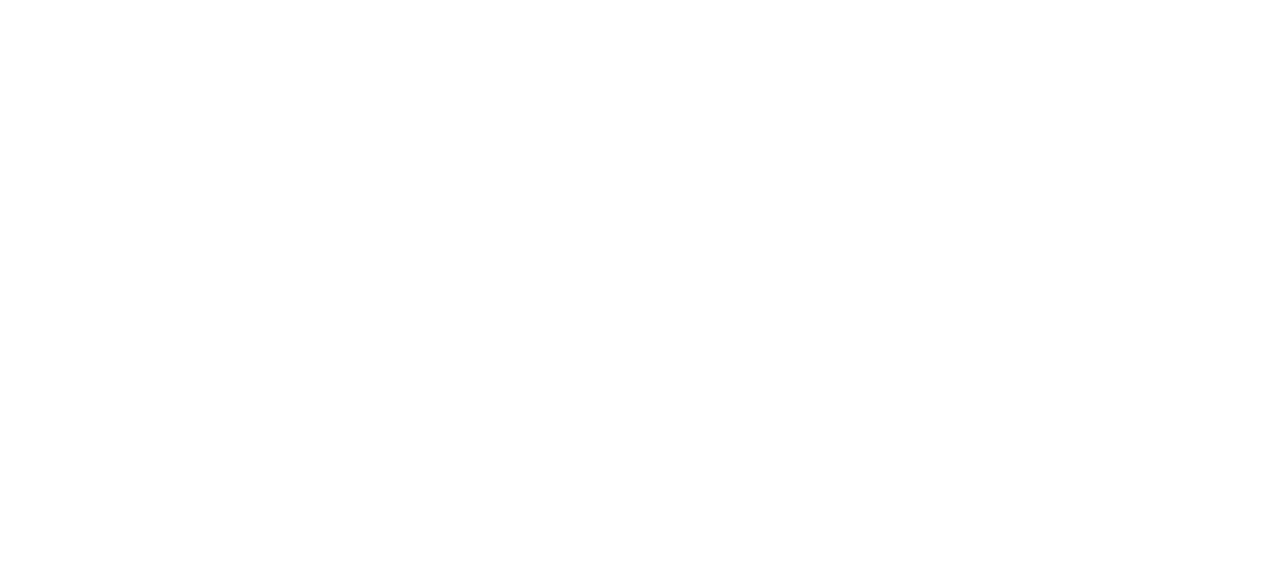
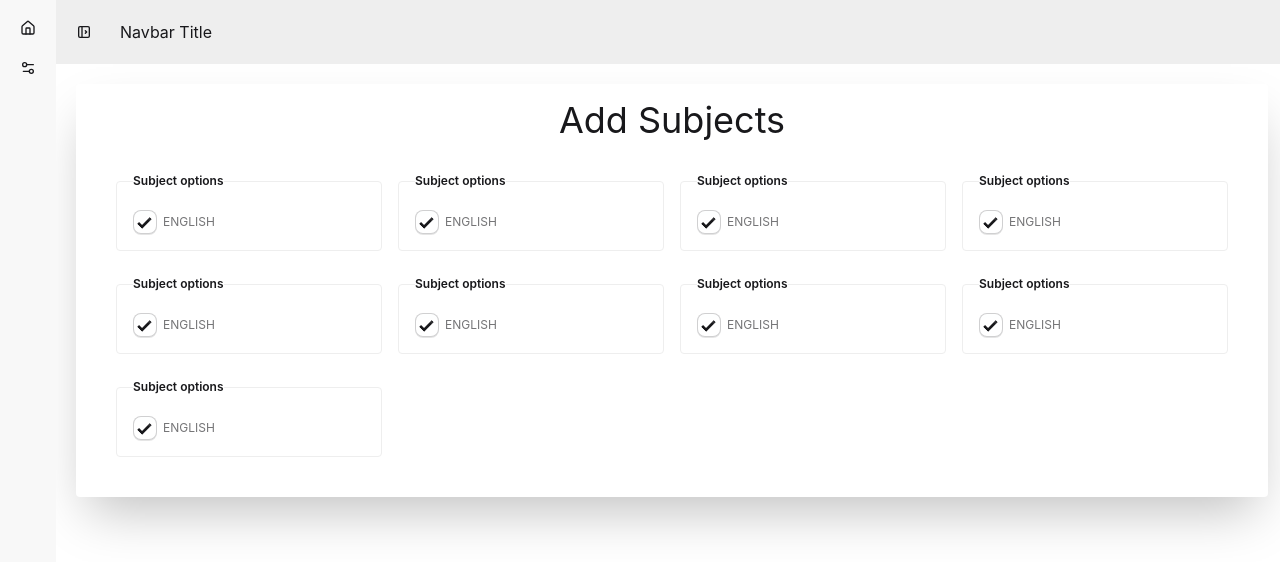
Before and after one commit to salararain/School-management-system, a React (Vite) app: page /addsubjects in a window 1280 px wide. Before the commit this address had no page. Shown: the top 562 px of the page. Built offline with nearby package versions, Linux system fonts and the light colour scheme.

Commit message:
add a page for subjects

```diff
--- a/src/App.jsx
+++ b/src/App.jsx
@@ -1,5 +1,5 @@
 import { Route, Routes } from "react-router-dom";
-import { AddNewStudent, Dashbord, Login , AddTeachers} from "./pages";
+import { AddNewStudent, Dashbord, Login , AddTeachers,AddSubjects} from "./pages";
 import Layout from "./components/layout"
 
 function App() {
@@ -13,6 +13,7 @@
           <Route path="/dashbord" element={<Dashbord/>}></Route>
           <Route path="/addnewstudent" element={<AddNewStudent/>}></Route>
           <Route path= "/addteachers" element={<AddTeachers/>}></Route>
+          <Route path= "/addsubjects" element={<AddSubjects/>}></Route>
           </Route>
         </Routes>
     </>
--- /dev/null
+++ b/src/pages/AddSubjects.jsx
@@ -0,0 +1,76 @@
+
+
+const AddSubjects = () => {
+    return (
+        <div className="w-[100%] h-[full]  shadow-2xl m-1 p-4 rounded">
+            <h1 className="text-center text-4xl">Add Subjects</h1>
+            <div className="grid grid-cols-4 m-4  max-[1200px]:grid-cols-3 max-[800px]:grid-cols-2 max-[450px]:grid-cols-1">
+                <fieldset className="fieldset bg-base-100 border-base-300 rounded-boxw-64 max-[850px]:w-52 max-[650px]:w-48 max-[450px]:w-full border rounded p-4  m-2">
+                    <legend className="fieldset-legend">Subject options</legend>
+                    <label className="label">
+                        <input type="checkbox" defaultChecked className="checkbox" />
+                        ENGLISH
+                    </label>
+                </fieldset>
+                <fieldset className="fieldset bg-base-100 border-base-300 rounded-boxw-64 max-[850px]:w-52 max-[650px]:w-48 max-[450px]:w-full border rounded p-4 m-2">
+                    <legend className="fieldset-legend">Subject options</legend>
+                    <label className="label">
+                        <input type="checkbox" defaultChecked className="checkbox" />
+                        ENGLISH
+                    </label>
+                </fieldset>
+                <fieldset className="fieldset bg-base-100 border-base-300 rounded-boxw-64 max-[850px]:w-52 max-[650px]:w-48 max-[450px]:w-full border rounded  p-4  m-2">
+                    <legend className="fieldset-legend">Subject options</legend>
+                    <label className="label">
+                        <input type="checkbox" defaultChecked className="checkbox" />
+                        ENGLISH
+                    </label>
+                </fieldset>
+                <fieldset className="fieldset bg-base-100 border-base-300 rounded-boxw-64 max-[850px]:w-52 max-[650px]:w-48 max-[450px]:w-full border  rounded p-4  m-2 ">
+                    <legend className="fieldset-legend">Subject options</legend>
+                    <label className="label">
+                        <input type="checkbox" defaultChecked className="checkbox" />
+                        ENGLISH
+                    </label>
+                </fieldset>
+                <fieldset className="fieldset bg-base-100 border-base-300 rounded-boxw-64 max-[850px]:w-52 max-[650px]:w-48 max-[450px]:w-full border  rounded p-4  m-2 ">
+                    <legend className="fieldset-legend">Subject options</legend>
+                    <label className="label">
+                        <input type="checkbox" defaultChecked className="checkbox" />
+                        ENGLISH
+                    </label>
+                </fieldset>
+                <fieldset className="fieldset bg-base-100 border-base-300 rounded-boxw-64 max-[850px]:w-52 max-[650px]:w-48 max-[450px]:w-full border rounded p-4  m-2 ">
+                    <legend className="fieldset-legend">Subject options</legend>
+                    <label className="label">
+                        <input type="checkbox" defaultChecked className="checkbox" />
+                        ENGLISH
+                    </label>
+                </fieldset>
+                <fieldset className="fieldset bg-base-100 border-base-300 rounded-boxw-64 max-[850px]:w-52 max-[650px]:w-48 max-[450px]:w-full border rounded p-4  m-2 ">
+                    <legend className="fieldset-legend">Subject options</legend>
+                    <label className="label">
+                        <input type="checkbox" defaultChecked className="checkbox" />
+                        ENGLISH
+                    </label>
+                </fieldset>
+                <fieldset className="fieldset bg-base-100 border-base-300 rounded-boxw-64 max-[850px]:w-52 max-[650px]:w-48 max-[450px]:w-full border  rounded p-4  m-2">
+                    <legend className="fieldset-legend">Subject options</legend>
+                    <label className="label">
+                        <input type="checkbox" defaultChecked className="checkbox" />
+                        ENGLISH
+                    </label>
+                </fieldset>
+                <fieldset className="fieldset bg-base-100 border-base-300 rounded-boxw-64 max-[850px]:w-52 max-[650px]:w-48 max-[450px]:w-full border p-4 rounded m-2 ">
+                    <legend className="fieldset-legend">Subject options</legend>
+                    <label className="label">
+                        <input type="checkbox" defaultChecked className="checkbox" />
+                        ENGLISH
+                    </label>
+                </fieldset>
+            </div>
+        </div>
+    )
+};
+
+export default AddSubjects;
--- a/src/pages/AddTeachers.jsx
+++ b/src/pages/AddTeachers.jsx
@@ -44,8 +44,8 @@
                 </fieldset>
 
             </div>
-            <div className="btnn-container flex justify-center  m-4 ">
-                <button className="btn btn-primary  w-[270px]  max-[850px]:w-52 max-[650px]:w-48 max-[450px]:w-full p-1  text-xl max-[850px]:text-base max-[650px]:text-sm max-[450px]:text-xl m-4">Submit</button>
+            <div className="btnn-container flex justify-start items-start m-4 ">
+                <button className="btn btn-primary p-3  text-xl max-[850px]:text-base max-[650px]:text-sm max-[450px]:text-xl m-4">Submit</button>
             </div>
         </div>
     )
--- a/src/pages/index.js
+++ b/src/pages/index.js
@@ -2,10 +2,12 @@
 import Dashbord from "./Dashbord";
 import AddNewStudent from "./AddNewStudent";
 import AddTeachers from "./AddTeachers";
+import AddSubjects from "./AddSubjects";
 
 export {
     Login,
     Dashbord,
     AddNewStudent,
-    AddTeachers
+    AddTeachers,
+    AddSubjects
 }
```
